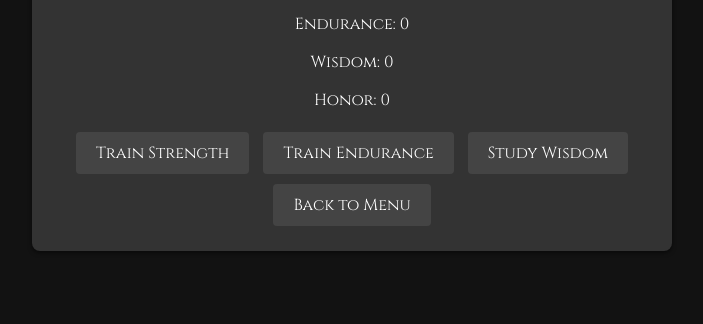
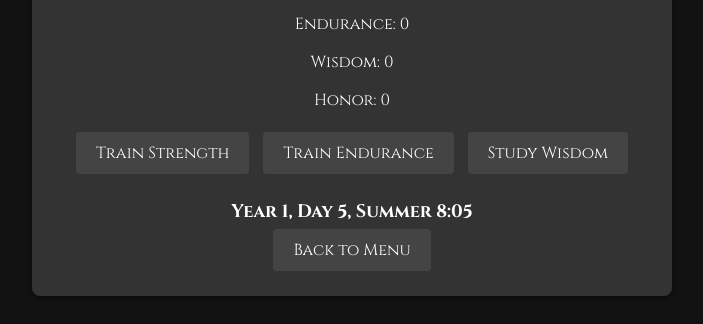
Before and after one commit to Aaron-Gassier/Spartas-Spawn, a plain HTML site: page game.html in a window 1280 px wide. Shown: the part 485-809 px from the top of the page, without its empty margins (288-991 px from the left). Drawn offline with Linux system fonts and the light colour scheme.

Commit message:
Add calendar

```diff
--- a/css/styles.css
+++ b/css/styles.css
@@ -39,6 +39,12 @@ button:hover {
     background-color: #555555;
 }
 
+#time {
+    margin-top: 20px;
+    font-size: 18px;
+    font-weight: bold;
+}
+
 .fade-out {
     opacity: 0;
 }
--- a/game.html
+++ b/game.html
@@ -25,6 +25,7 @@
             <button onclick="gatherResource('wisdom')">Study Wisdom</button>
             <!-- Add more actions as needed -->
         </div>
+        <div id="time">Year 1, Day 5, Summer 8:00</div>
         <button id="back-to-menu-button">Back to Menu</button>
     </div>
     <script src="js/script.js"></script>
--- a/js/menu.js
+++ b/js/menu.js
@@ -5,6 +5,7 @@ document.getElementById('play-button').addEventListener('click', function() {
 document.getElementById('reset-button').addEventListener('click', function() {
     if (confirm('Are you sure you want to reset all progress?')) {
         localStorage.removeItem('spartanResources');
+        localStorage.removeItem('gameTime');
         alert('Progress has been reset.');
     }
 });
--- a/js/script.js
+++ b/js/script.js
@@ -4,6 +4,16 @@ let resources = {
     wisdom: 0,
     honor: 0
     // Add more resources as needed
+};
+
+let time = {
+    minute: 0,
+    hour: 8,
+    day: 5,
+    season: 1, // 0: Spring, 1: Summer, 2: Fall, 3: Winter
+    year: 1,
+    seasonDays: 30,
+    seasons: ["Spring", "Summer", "Fall", "Winter"],
 };
 
 function gatherResource(resource) {
@@ -14,13 +24,21 @@ function gatherResource(resource) {
 
 function saveProgress() {
     localStorage.setItem('spartanResources', JSON.stringify(resources));
+    localStorage.setItem('gameTime', JSON.stringify(time));
 }
 
 function loadProgress() {
     const savedResources = localStorage.getItem('spartanResources');
+    const savedTime = localStorage.getItem('gameTime');
     if (savedResources) {
         resources = JSON.parse(savedResources);
         updateUI();
+    }
+    if (savedTime) {
+        const parsedTime = JSON.parse(savedTime);
+        // Ensure all fields are properly set
+        time = { ...time, ...parsedTime };
+        updateTimeUI();
     }
 }
 
@@ -32,6 +50,32 @@ function updateUI() {
     }
 }
 
+function updateTimeUI() {
+    document.getElementById('time').innerText =
+        `Year ${time.year}, Day ${time.day}, ${time.seasons[time.season]} ${time.hour}:${time.minute < 10 ? '0' + time.minute : time.minute}`;
+}
+
+function advanceTime() {
+    time.minute++;
+    if (time.minute >= 60) {
+        time.minute = 0;
+        time.hour++;
+        if (time.hour >= 24) {
+            time.hour = 0;
+            time.day++;
+            if (time.day > time.seasonDays) {
+                time.day = 1;
+                time.season = (time.season + 1) % 4;
+                if (time.season === 0) {
+                    time.year--;
+                }
+            }
+        }
+    }
+    updateTimeUI();
+    saveProgress();
+}
+
 // Initial story setup
 let story = document.getElementById('story');
 if (story) {
@@ -41,6 +85,7 @@ if (story) {
 window.onload = function() {
     loadProgress();
     document.body.classList.remove('fade-out'); // Remove fade-out class on load
+    setInterval(advanceTime, 1000); // 1000 ms = 1 second
 }
 
 // Back to Menu functionality
```
